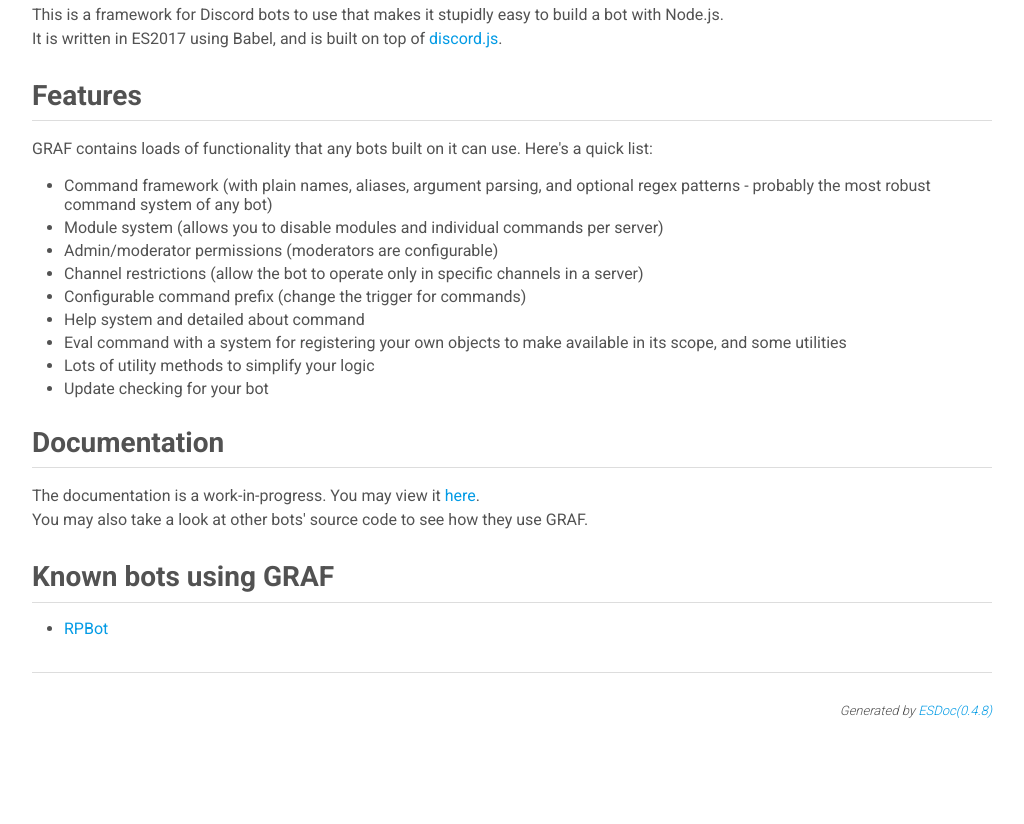
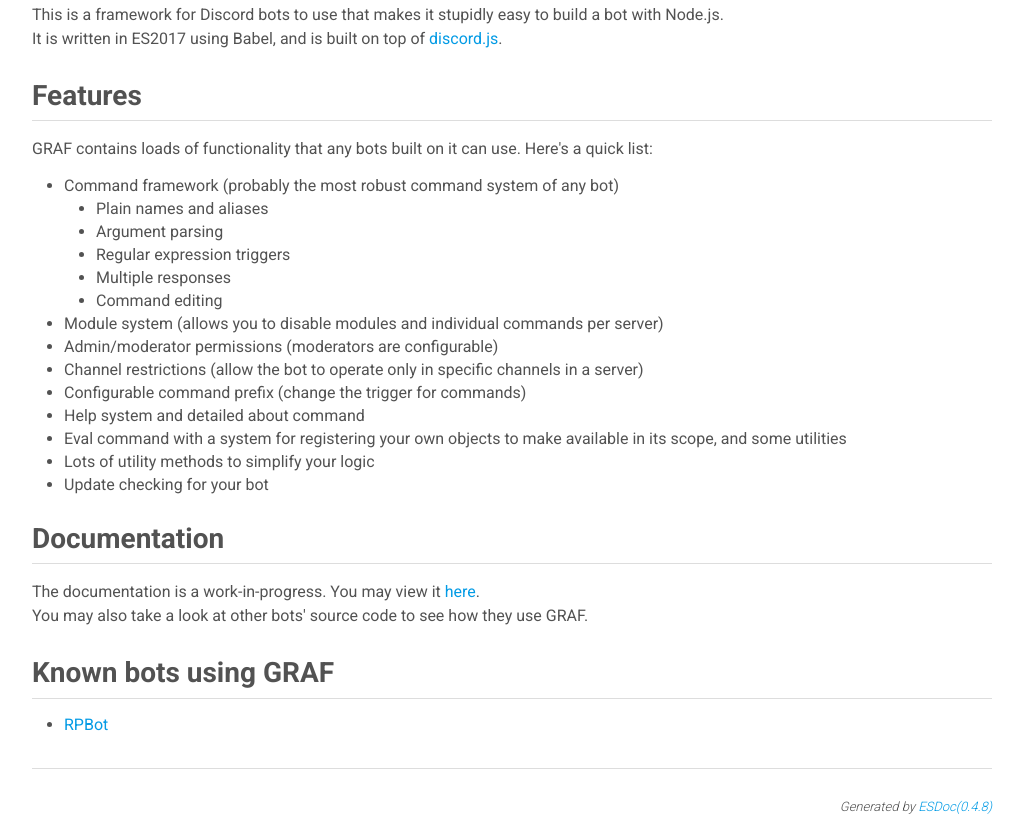
Before and after one commit to Gawdl3y/discord-graf, a website: page docs/index.html in a window 1280 px wide. Shown: the part 1087-1911 px from the top of the page, without its empty margins (238-1262 px from the left). Before the commit the page ends 1815 px from the top, so only its background shows below. Drawn offline with Linux system fonts and the light colour scheme.

Commit message:
Added more info about the command system

```diff
--- a/docs/index.html
+++ b/docs/index.html
@@ -87,7 +87,14 @@
 <p>GRAF contains loads of functionality that any bots built on it can use.
 Here&apos;s a quick list:</p>
 <ul>
-<li>Command framework (with plain names, aliases, argument parsing, and optional regex patterns - probably the most robust command system of any bot)</li>
+<li>Command framework (probably the most robust command system of any bot)<ul>
+<li>Plain names and aliases</li>
+<li>Argument parsing</li>
+<li>Regular expression triggers</li>
+<li>Multiple responses</li>
+<li>Command editing</li>
+</ul>
+</li>
 <li>Module system (allows you to disable modules and individual commands per server)</li>
 <li>Admin/moderator permissions (moderators are configurable)</li>
 <li>Channel restrictions (allow the bot to operate only in specific channels in a server)</li>
```
Also changed, not shown: docs/manual/overview.html (+8 -1 lines), manual/overview.md (+6 -1 lines), README.md.
